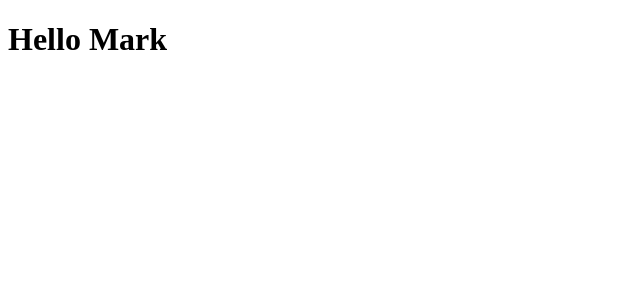
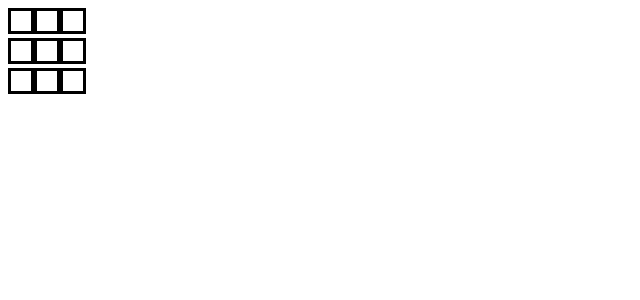
Before and after one commit to haykucc/HelloMark, an Angular app: page / in a window 1280 px wide. Shown: the top 300 px of the page, without its empty margins (0-640 px from the left). Built offline with nearby package versions, Linux system fonts and the light colour scheme.

Commit message:
Board Test Done

```diff
--- a/src/app/hello-mark/hello-mark.component.html
+++ b/src/app/hello-mark/hello-mark.component.html
@@ -1 +1,11 @@
-<h1>Hello Mark</h1>
+<!--Gibt es da eine elegantere Lösung als die Hilfsmethode?-->
+<!--
+<div class="board-row" *ngFor="let i of helpArray(3)">
+  <div class="board-element" *ngFor="let j of helpArray(3)"></div>
+</div>
+-->
+<div class="board-row" *ngFor="let i of helpArray(3)">
+  <div class="board-element"></div>
+  <div class="board-element"></div>
+  <div class="board-element"></div>
+</div>
--- a/src/app/hello-mark/hello-mark.component.ts
+++ b/src/app/hello-mark/hello-mark.component.ts
@@ -5,7 +5,14 @@ import { FieldState } from '../shared/FieldState';
 @Component({
   selector: 'hm-hello-mark',
   templateUrl: './hello-mark.component.html',
-  styles: []
+  styles: [`
+  .board-element {
+    border: 3px solid rgb(0, 0, 0);
+    width: 20px;
+    height: 20px;
+    display: inline-block;
+  }
+  `]
 })
 export class HelloMarkComponent implements OnInit {
 
@@ -26,4 +33,8 @@ export class HelloMarkComponent implements OnInit {
       [FieldState.EMPTY, FieldState.EMPTY, FieldState.EMPTY]
     ];
   }
+
+  helpArray(length: number): number[] {
+    return new Array<number>(length);
+  }
 }
```
Also changed, not shown: 1 other file (tests, documents, lock files or other folders).
